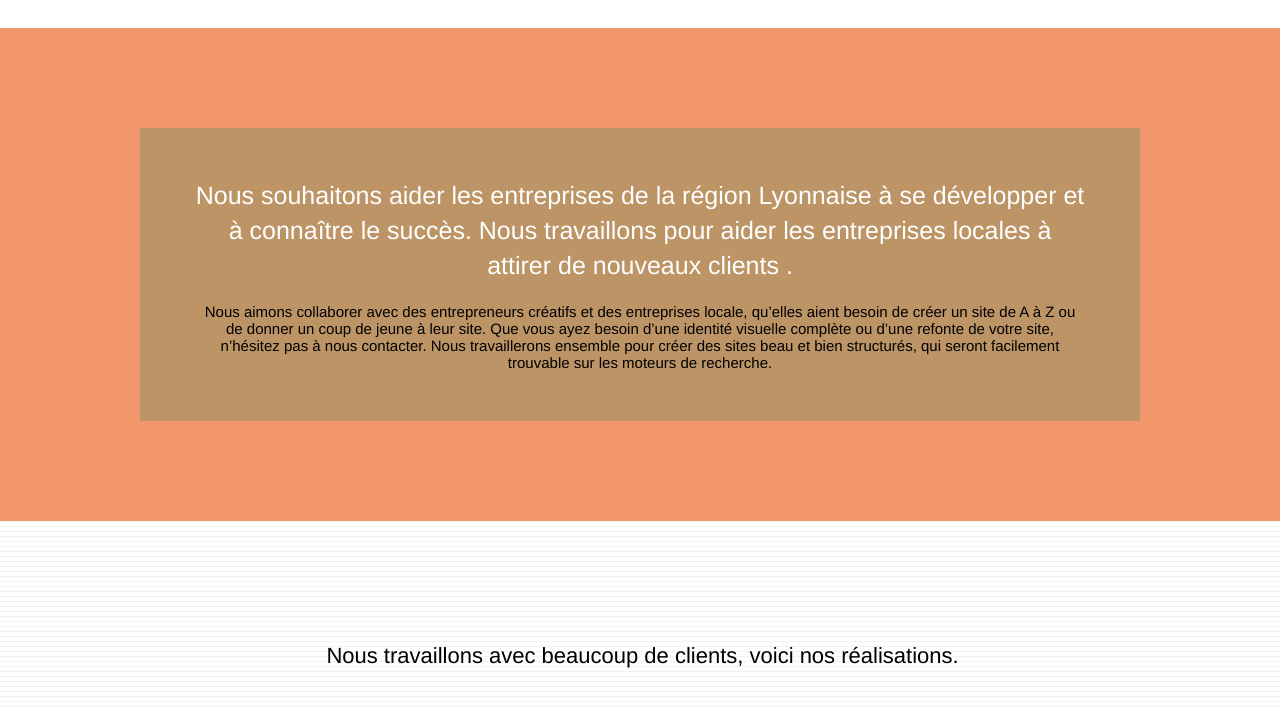
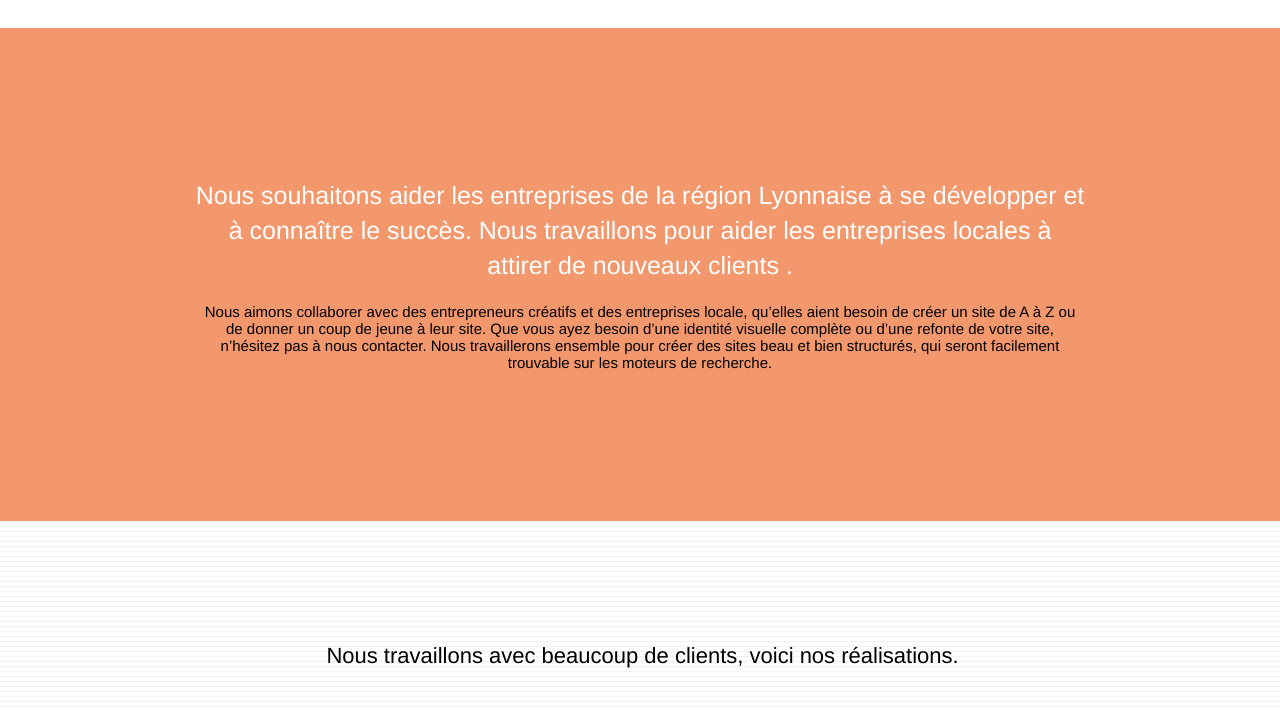
Before and after one commit to Ces0715/PROJET4-modify, a plain HTML site: page index.html in a window 1280 px wide. Shown: the part 1300-2010 px from the top of the page. Drawn offline with Linux system fonts and the light colour scheme.

Commit message:
background

```diff
--- a/style.css
+++ b/style.css
@@ -783,7 +783,7 @@ h4 {
 }
 
 .black-background {
-    background-color: rgba(165, 147, 99, 0.7);
+
     padding: 40px 40px 40px 40px;
 }
 
```
